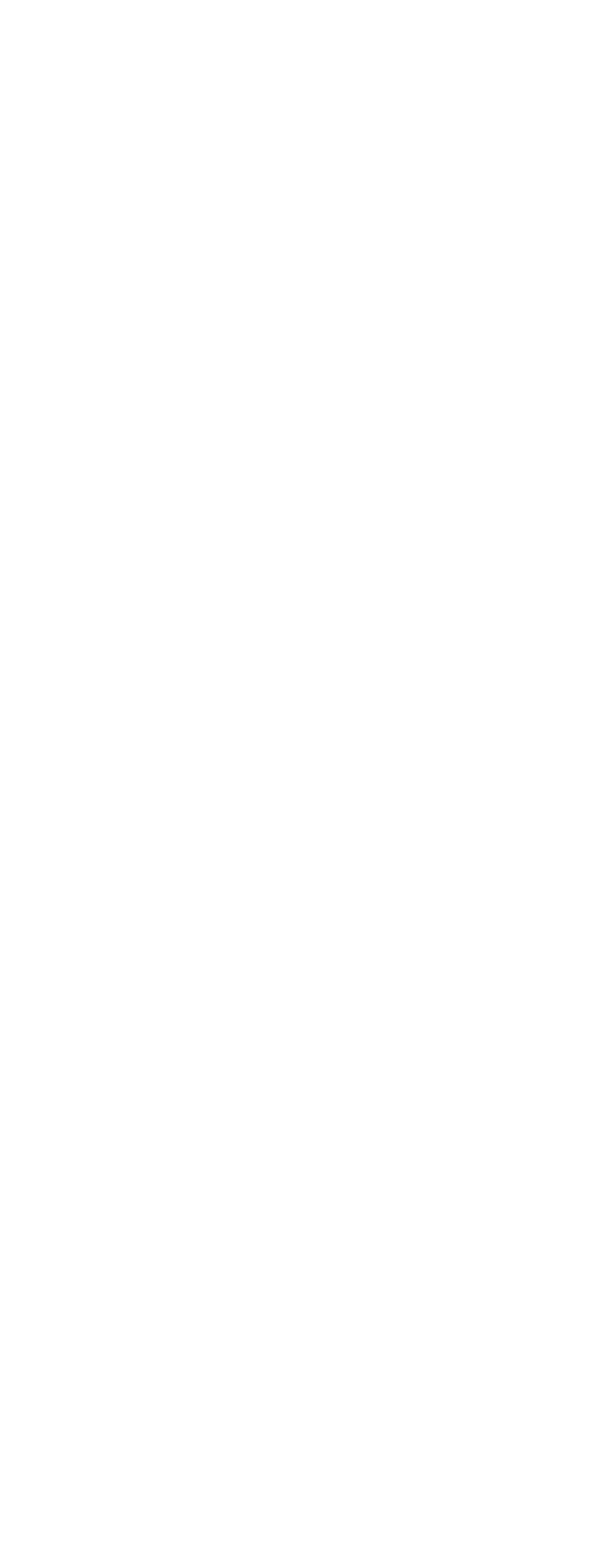
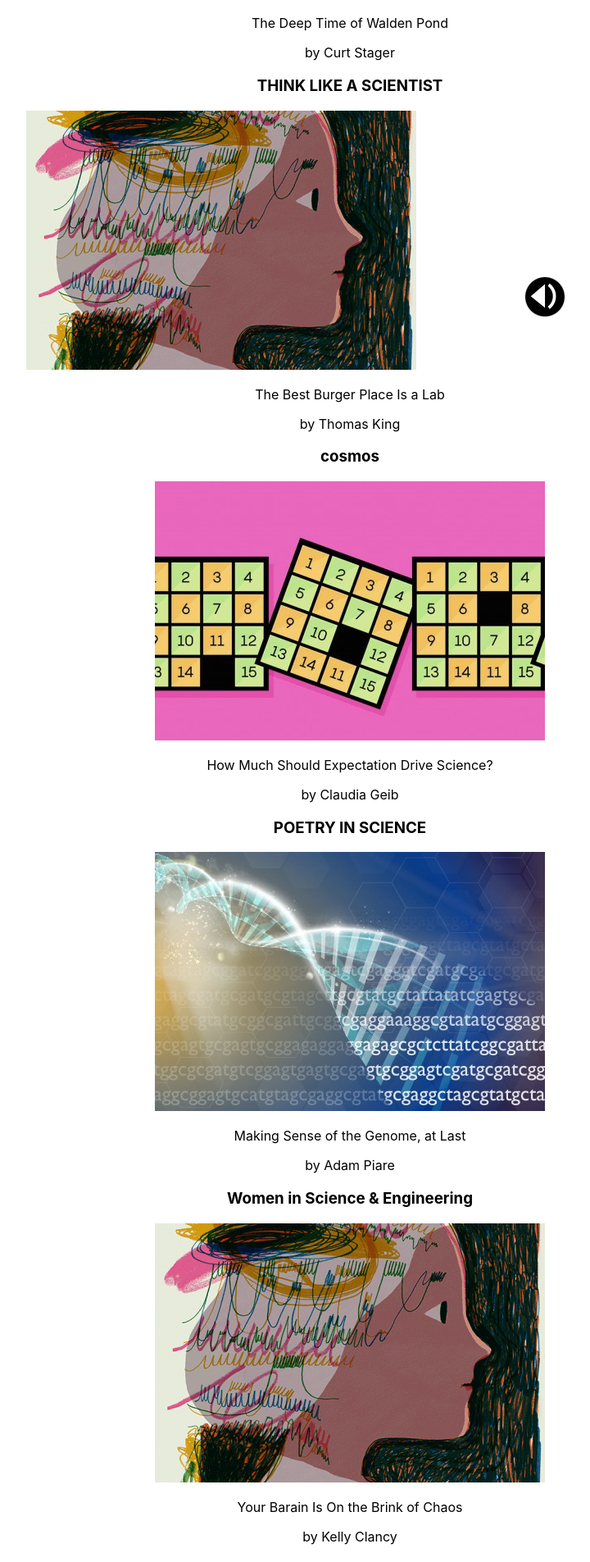
Before and after one commit to O-Sanni/nautilus_mockup, a React (Create React App) app: page / in a window 1280 px wide. Shown: the part 1840-3745 px from the top of the page at 82% size, without its empty margins (213-933 px from the left). Before the commit the page ends 1478 px from the top, so only its background shows below. Built offline with nearby package versions, Linux system fonts and the light colour scheme.

Commit message:
Second Row Channels

```diff
--- a/src/components/ChannelComponent.js
+++ b/src/components/ChannelComponent.js
@@ -29,8 +29,47 @@ render()
                 <p>by Marcus Woo</p>
             </div>
         </div>
-
-
+        <div>
+            <div>
+                <h3>EARTH</h3>
+                <img src={require("../assets/bio_and_beyond.jpeg")} alt="biology" />
+                <p>The Deep Time of Walden Pond</p>
+                <p>by Curt Stager</p>
+            </div>
+            <div>
+                <h3>THINK LIKE A SCIENTIST</h3>
+                <img src ={require("../assets/wise_sci_and_engineering.png")} alt="woman" />
+                <img src ={require("../assets/Audio_sprite.png")} alt="play" />
+                <p>The Best Burger Place Is a Lab</p>
+                <p>by Thomas King</p>
+            </div>
+            <div>
+                <h3>cosmos</h3>
+                <img src ={require("../assets/abstractions.jpeg")} alt="woman" />
+                <p>How Much Should Expectation Drive Science?</p>
+                <p>by Claudia Geib</p>
+            </div>
+        </div>
+        <div>
+        <div>
+                <h3>POETRY IN SCIENCE</h3>
+                <img src={require("../assets/bio_and_beyond.jpeg")} alt="biology" />
+                <p>Making Sense of the Genome, at Last</p>
+                <p>by Adam Piare</p>
+            </div>
+            <div>
+                <h3>Women in Science & Engineering</h3>
+                <img src ={require("../assets/wise_sci_and_engineering.png")} alt="woman" />
+                <p>Your Barain Is On the Brink of Chaos</p>
+                <p>by Kelly Clancy</p>
+            </div>
+            <div>
+                <h3>QUANTA ABSTRACTIONS</h3>
+                <img src ={require("../assets/abstractions.jpeg")} alt="woman" />
+                <p>Mathematicians Calculate How Randomness Creeps In</p>
+                <p>by Marcus Woo</p>
+            </div>
+        </div>
     </div>
 
     )
```
Lines whose indentation alone changed are shown as unchanged.
